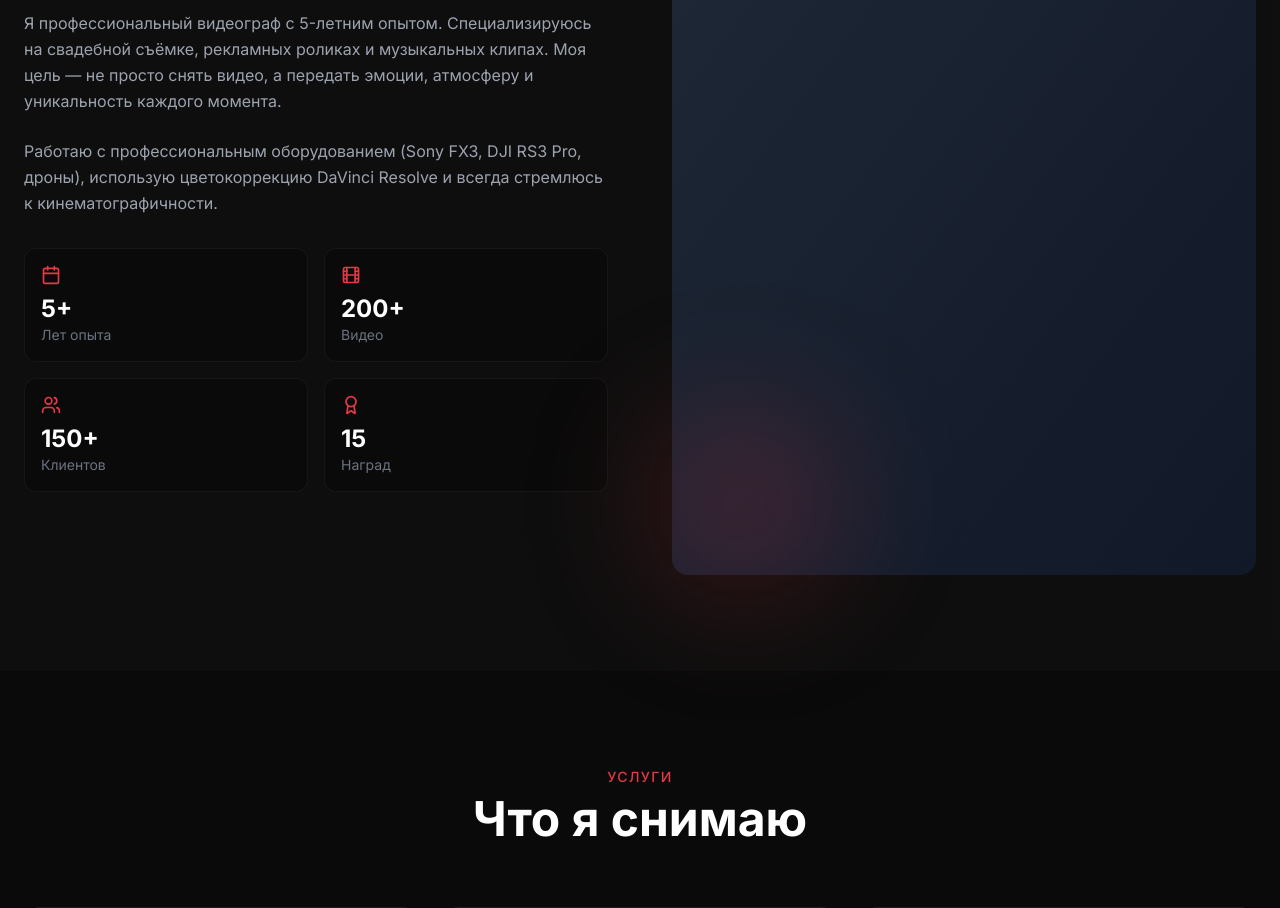
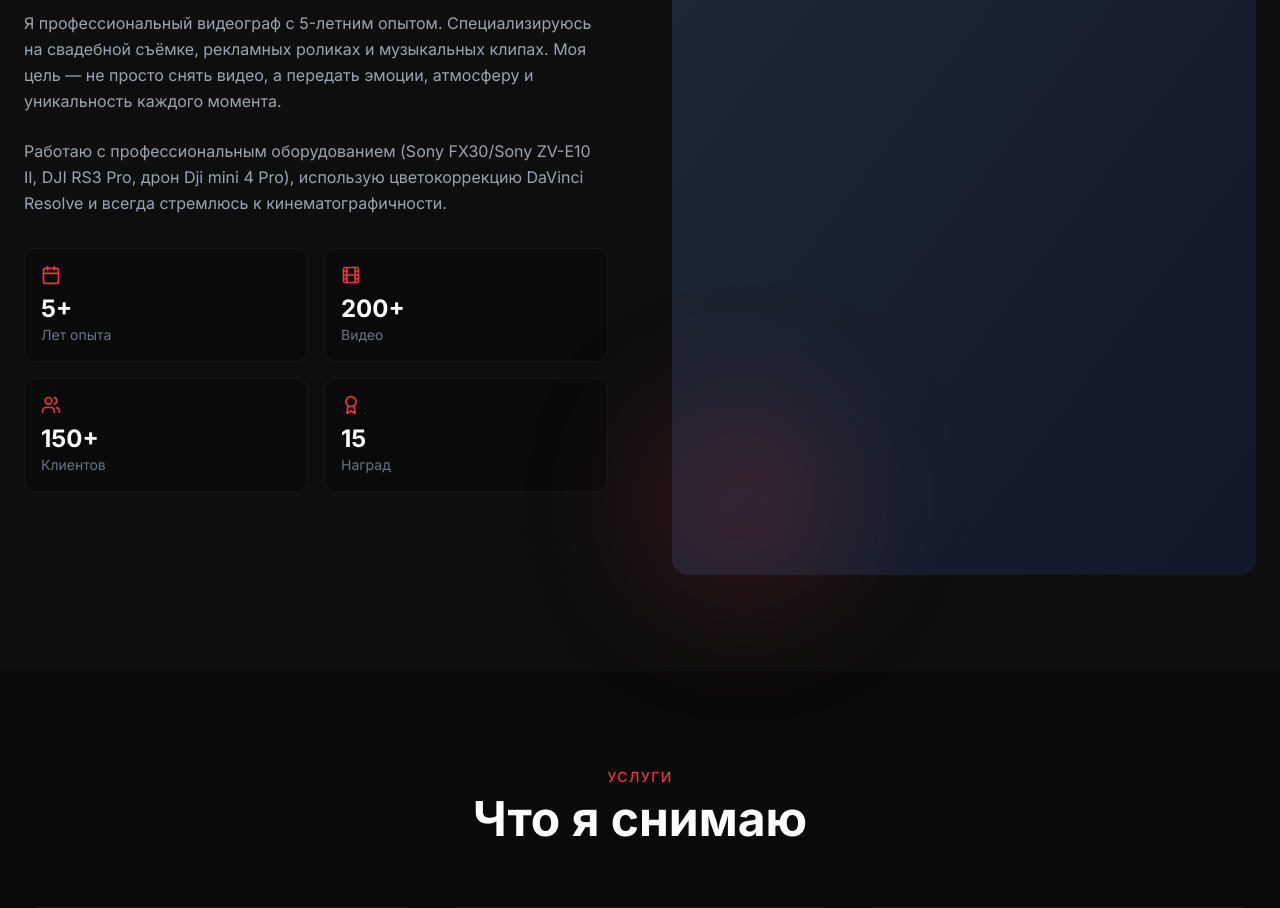
Before and after one commit to saduakhassov1/videoportf, a Next.js app: page / in a window 1280 px wide. Shown: the part 1900-2808 px from the top of the page. Built offline with nearby package versions, Linux system fonts and the light colour scheme.

Commit message:
Update About.tsx

```diff
--- a/components/About.tsx
+++ b/components/About.tsx
@@ -28,7 +28,7 @@ export default function About() {
               эмоции, атмосферу и уникальность каждого момента.
             </p>
             <p className="text-gray-400 leading-relaxed mb-8">
-              Работаю с профессиональным оборудованием (Sony FX3, DJI RS3 Pro, дроны),
+              Работаю с профессиональным оборудованием (Sony FX30/Sony ZV-E10 II, DJI RS3 Pro, дрон Dji mini 4 Pro),
               использую цветокоррекцию DaVinci Resolve и всегда стремлюсь к кинематографичности.
             </p>
 
```
